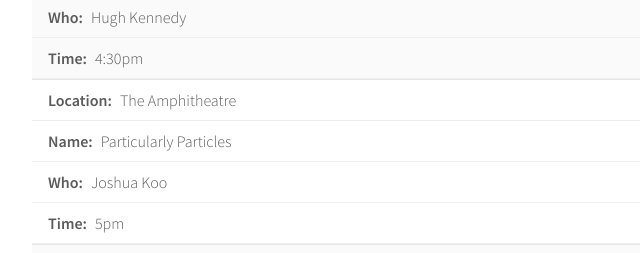
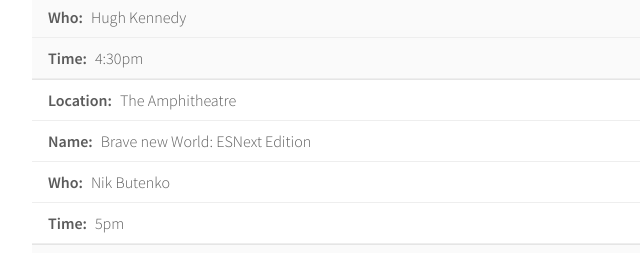
Before and after one commit to campjs/campjs-intranet-5, a plain HTML site: page schedule.html in a window 1280 px wide. Shown: the part 3361-3614 px from the top of the page, 0-640 px from the left. Drawn offline with Linux system fonts and the light colour scheme.

Commit message:
change session

```diff
--- a/schedule.html
+++ b/schedule.html
@@ -219,10 +219,10 @@ var days = [
         "who": "Hugh Kennedy",
       },
       {
-        "name": "Particularly Particles",
+        "name": "Brave new World: ESNext Edition",
         "time": "5pm",
         "location": "The Amphitheatre",
-        "who": "Joshua Koo",
+        "who": "Nik Butenko",
       },
       {
         "name": "Cross Origin Resource Sharing for Fun & Profit",
```
